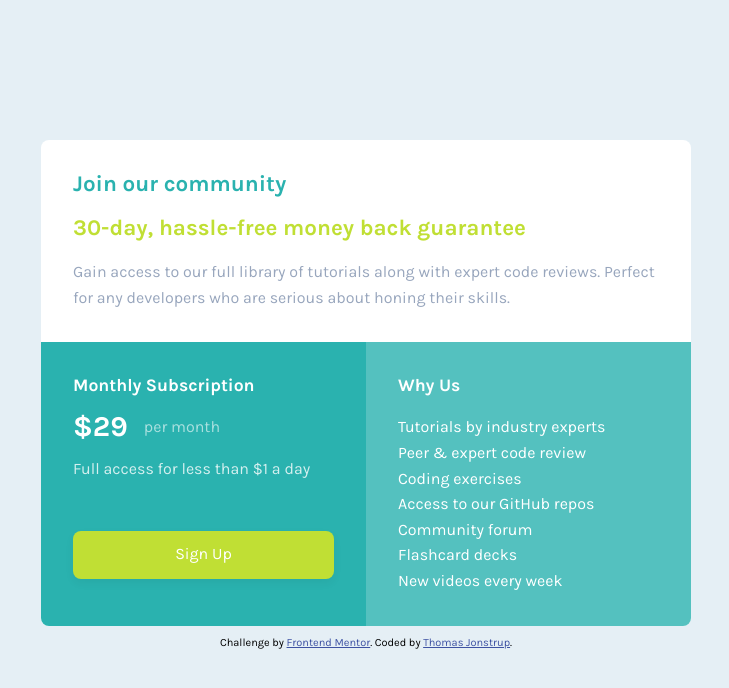
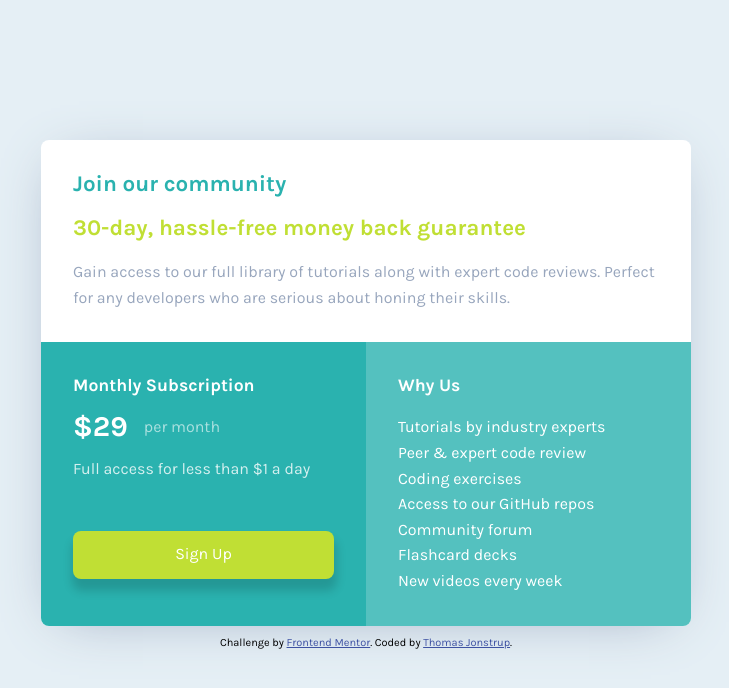
Before and after one commit to thomasjonstrup/single-price-grid-component, a plain HTML site: page index.html in a window 1280 px wide. Shown: the whole page, without its empty margins (274-1003 px from the left). Drawn offline with Linux system fonts and the light colour scheme.

Commit message:
Updated some css :lipstick:
:lipstick: Scss and css update

```diff
--- a/scss/_base.scss
+++ b/scss/_base.scss
@@ -27,5 +27,6 @@ $hover-color: darken(hsl(71, 73%, 54%), 10%);
 	--rounded-sm: 8px;
 	--rounded: 16px;
 
-	--shadow: 0px 4px 10px rgba(0, 0, 0, 0.05);
+	--shadow: 1px 10px 10px 2px rgba(0,0,0,0.15); //0px 4px 10px rgba(0, 0, 0, 0.05);
+	--shadow-light: -1px 7px 54px -20px hsl(218, 22%, 67%);
 }
--- a/scss/_layout.scss
+++ b/scss/_layout.scss
@@ -145,6 +145,7 @@ body {
 .panel {
 	//max-width: 720px;
 	background-color: white;
+	box-shadow: var(--shadow-light);
 	max-width: calculateRem(650px);
 	/* 	margin: var(--space-lg) auto; */
 	border-radius: var(--rounded-sm);
```
Also changed, not shown: css/main.min.css, 1 other file.
